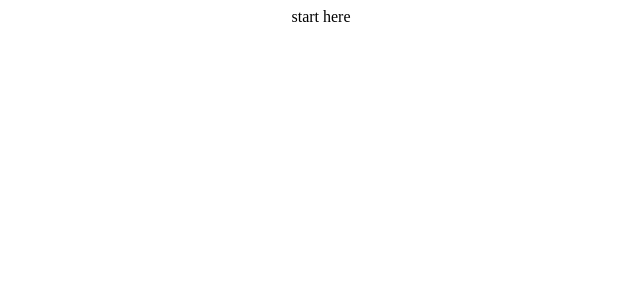
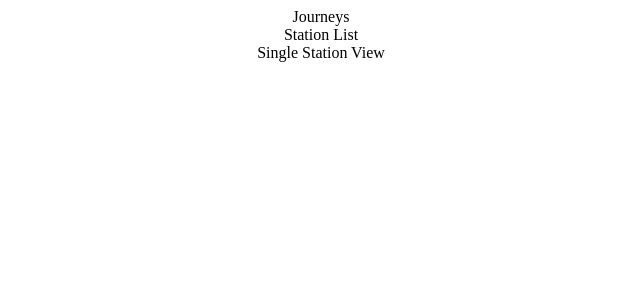
Before and after one commit to dobby-ide/helsinki-city-bike, a React (Create React App) app in the folder frontend/: page / in a window 1280 px wide. Shown: the top 300 px of the page, without its empty margins (319-959 px from the left). Built offline with nearby package versions, Linux system fonts and the light colour scheme.

Commit message:
SortChoice helps querying the database from the user

```diff
--- a/frontend/src/App.js
+++ b/frontend/src/App.js
@@ -1,7 +1,30 @@
 import './App.css';
-
+import { useEffect, useState } from 'react';
+import SortChoice from './components/SortChoice';
+import Switch from './components/Switch';
 function App() {
-  return <div className="App">start here</div>;
+  const [initalChoice, setInitialChoice] = useState();
+  const [chosenSort, setChosenSort] = useState('');
+  const initialchoice = (e) => {
+    console.log(e);
+    setInitialChoice(e);
+  };
+  //choose what to be passed to SortChoice
+  const userchoice = (sortby) => {
+    if (sortby === 'distance') {
+      setChosenSort('covered_distance');
+    } else {
+      setChosenSort(sortby);
+    }
+  };
+  return (
+    <div className="App">
+      <Switch initialchoice={initialchoice}></Switch>
+      {initalChoice === 'sort' ? (
+        <SortChoice userChoices={userchoice}></SortChoice>
+      ) : null}
+    </div>
+  );
 }
 
 export default App;
--- /dev/null
+++ b/frontend/src/components/SortChoice.js
@@ -0,0 +1,39 @@
+import React from 'react';
+import { useState, useEffect } from 'react';
+import axios from 'axios';
+//Choice.js takes care of what datasets to be displayed (May, June or July) through a select field
+//it is also used to get user inputs about filters or sorting the database queries
+const SortChoice = ({ userChoices }) => {
+  let datasets = ['may', 'june', 'july'];
+  let sortby = ['distance', 'duration'];
+
+
+
+  const [month, setMonth] = useState('');
+  const [sort, setSort] = useState('');
+
+   const selectingMonth = (e) => {
+    setMonth(e.target.value);
+  };
+  const selectingSortBy = (e) => {
+    setSort(e.target.value);
+  };
+
+  return (
+    <div>
+      <div>
+        month (mandatory)
+        <select onChange={selectingMonth}>
+          <option></option>
+
+          {datasets.map((month) => {
+            return (
+              <option key={month} value={month}>
+                {month}
+              </option>
+            );
+          })}
+        </select>
+      </div></div>
+      )}
+      export default SortChoice;
```
